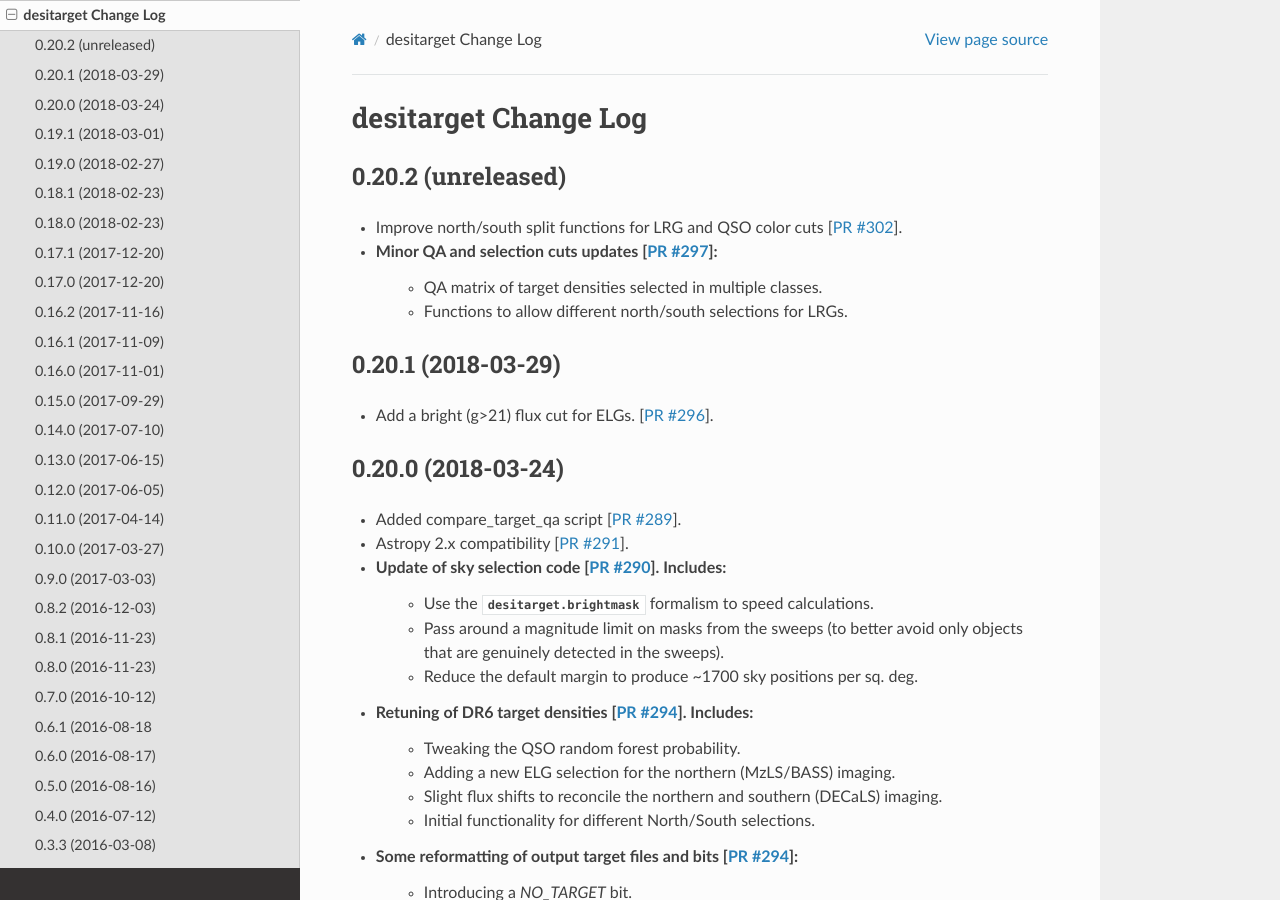
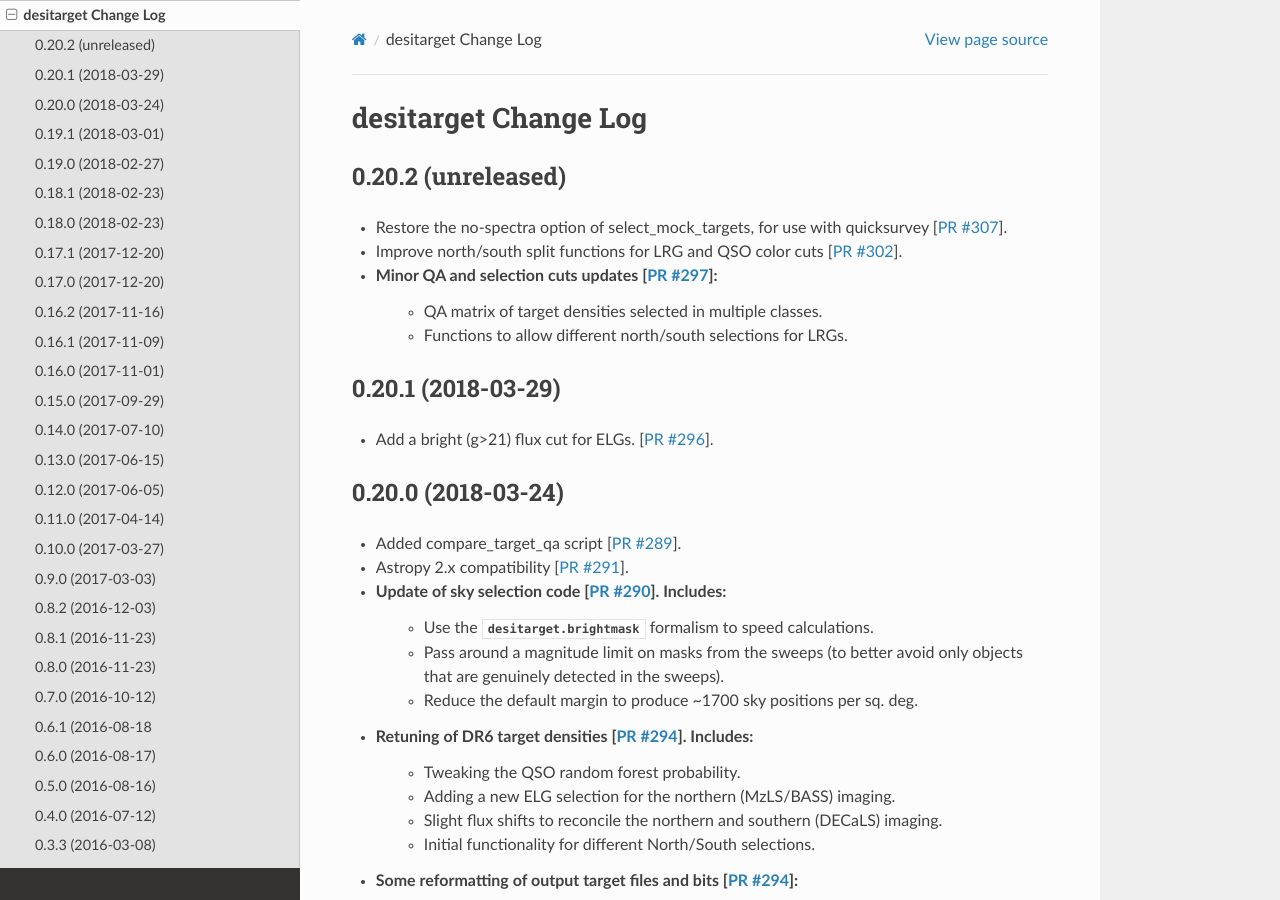
Before and after one commit to desihub/desitarget, a Sphinx documentation site: the page built from doc/changes.rst, in a window 1280 px wide and 900 px high. Built offline with Sphinx 7.4.7 and the Read the Docs theme 2.0.0, drawn with Linux system fonts in a browser that asks for light colours.

Commit message:
update change log [ci skip]

```diff
--- a/doc/changes.rst
+++ b/doc/changes.rst
@@ -5,6 +5,8 @@ desitarget Change Log
 0.20.2 (unreleased)
 -------------------
 
+* Restore the no-spectra option of select_mock_targets, for use with quicksurvey
+  [`PR #307`_].
 * Improve north/south split functions for LRG and QSO color cuts [`PR #302`_].
 * Minor QA and selection cuts updates [`PR #297`_]:
    * QA matrix of target densities selected in multiple classes.
@@ -12,6 +14,7 @@ desitarget Change Log
 
 .. _`PR #297`: https://github.com/desihub/desitarget/pull/297
 .. _`PR #302`: https://github.com/desihub/desitarget/pull/302
+.. _`PR #307`: https://github.com/desihub/desitarget/pull/307
 
 0.20.1 (2018-03-29)
 -------------------
```
